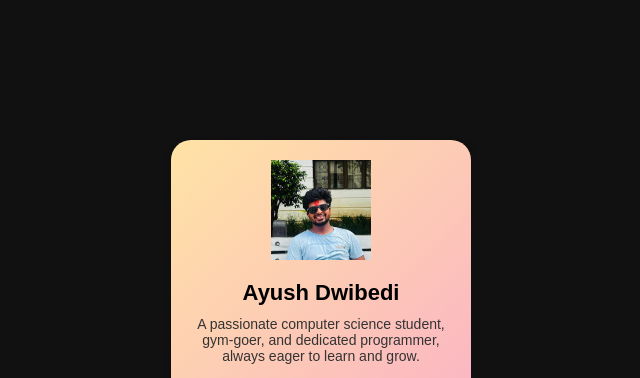
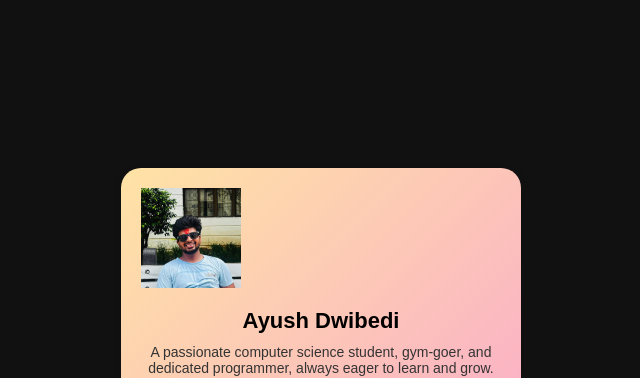
Before and after one commit to kdaayush/profilecard, a plain HTML site: page intropage/index.html in a window 1280 px wide. Shown: the top 378 px of the page, without its empty margins (319-959 px from the left). Drawn offline with Linux system fonts and the light colour scheme.

Commit message:
Update style.css

```diff
--- a/intropage/style.css
+++ b/intropage/style.css
@@ -14,15 +14,12 @@ body {
 }
 
 .card {
-    width: 300px;
+    width: 400px;
     background: linear-gradient(135deg, #ffe3a5, #f9a0d1);
     border-radius: 20px;
     padding: 20px;
     text-align: center;
     box-shadow: 0 4px 10px rgba(0, 0, 0, 0.2);
-    display: flex;
-    flex-direction: column;
-    align-items: center;
 }
 
 .profile-pic {
```
